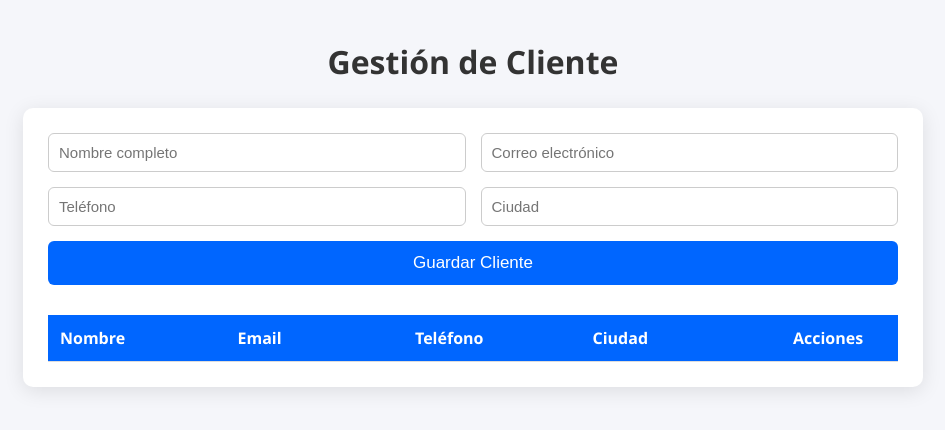
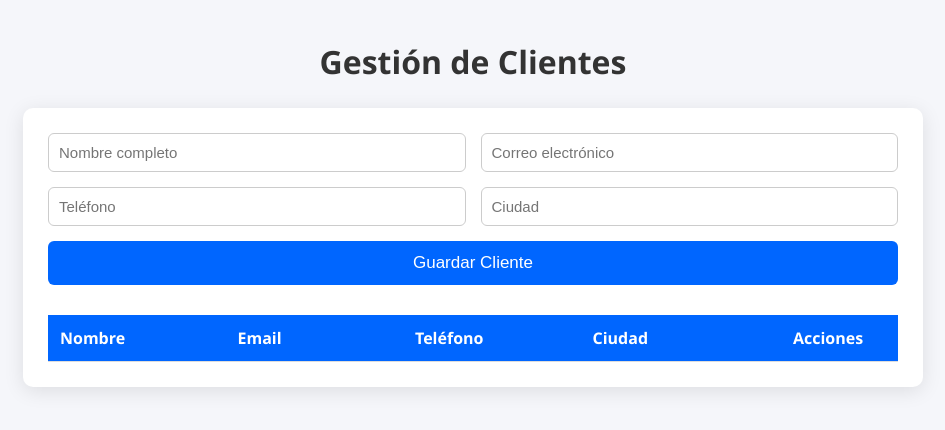
Before and after one commit to AndresFor78/MantenedorClientes, a plain HTML site: page frontend/index.html in a window 1280 px wide. Shown: the whole page, without its empty margins (167-1112 px from the left). Drawn offline with Linux system fonts and the light colour scheme; no server answers.

```diff
--- a/frontend/index.html
+++ b/frontend/index.html
@@ -9,7 +9,7 @@
 </head>
 <body>
 
-<h1>Gestión de Cliente</h1>
+<h1>Gestión de Clientes</h1>
 
 <div class="container">
 
```
